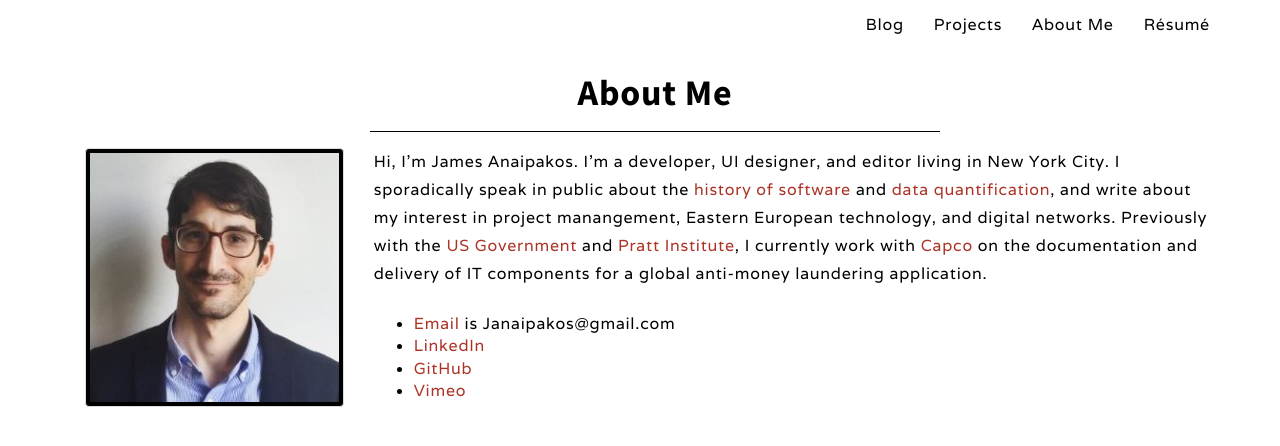
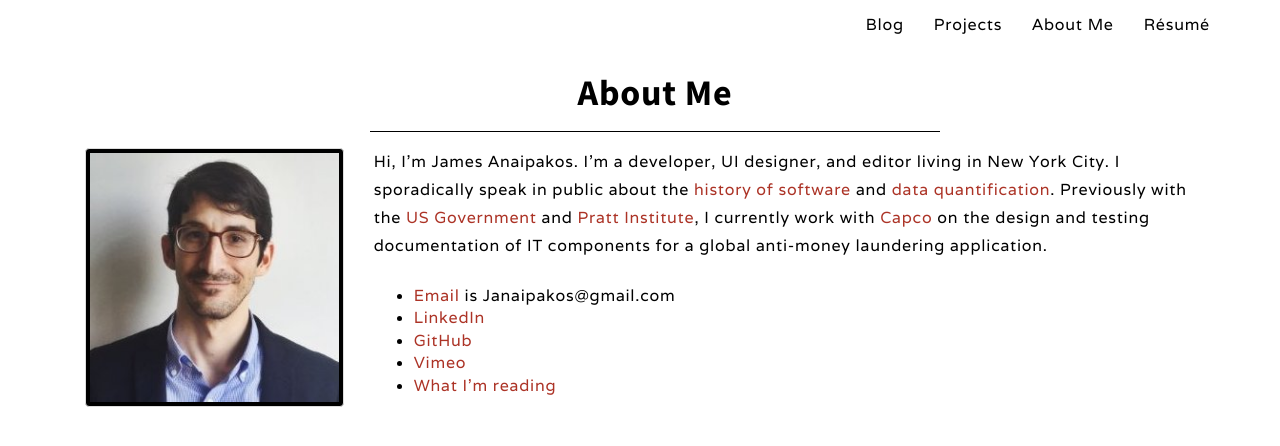
Before and after one commit to janaipakos/janaipakos.github.io, a Jekyll site: the page built from about.md, in a window 1280 px wide. Shown: the top 446 px of the page. Built offline with Jekyll 4.4.1, drawn with Linux system fonts in a browser that asks for light colours; nearby versions of some CDN libraries.

Commit message:
edit about me

```diff
--- a/about.md
+++ b/about.md
@@ -10,12 +10,13 @@ layout: default
                 <img class="img-thumbnail" src="images/headshot.jpg" alt="james anaipakos">
             </div>
             <div class="col-xs-12 col-sm-9 col-md-9 col-lg-9">
-                    <p>Hi, I'm James Anaipakos. I'm a developer, UI designer, and editor living in New York City. I sporadically speak in public about the <a class="link" href="http://sched.co/2AhK">history of software</a> and <a class="link" href="https://medium.com/@justinhendrix/previewing-nyc-media-lab-s-annual-summit-demo-session-ce5169df964e#.ds4ygjp8o">data quantification</a>, and write about my interest in project manangement, Eastern European technology, and digital networks. Previously with the <a class="link" href="https://dhs.gov">US Government</a> and <a class="link" href="https://pratt.edu">Pratt Institute</a>, I currently work with <a class="link" href="https://capco.com">Capco</a> on the documentation and delivery of IT components for a global anti-money laundering application.</p>
+                    <p>Hi, I'm James Anaipakos. I'm a developer, UI designer, and editor living in New York City. I sporadically speak in public about the <a class="link" href="http://sched.co/2AhK">history of software</a> and <a class="link" href="https://medium.com/@justinhendrix/previewing-nyc-media-lab-s-annual-summit-demo-session-ce5169df964e#.ds4ygjp8o">data quantification</a>. Previously with the <a class="link" href="https://dhs.gov">US Government</a> and <a class="link" href="https://pratt.edu">Pratt Institute</a>, I currently work with <a class="link" href="https://capco.com">Capco</a> on the design and testing documentation of IT components for a global anti-money laundering application.</p>
                     <ul style="text-align: left">
                     <li><a href="mailto:janaipakos@gmail.com" class="link" title="Open email window">Email</a> is Janaipakos@gmail.com</li>
                     <li><a alt="linkedin" href="https://www.linkedin.com/pub/james-anaipakos/48/345/16" class="link" title="LinkedIn- James Anaipakos">LinkedIn </a></li>
                     <li><a alt="linkedin" href="https://github.com/janaipakos" class="link" title="GitHub- James Anaipakos">GitHub </a> </li>
                     <li><a alt="vimeo" href="https://vimeo.com/jamesanaipakos" class="link" title="Vimeo">Vimeo</a></li>
+                    <li><a href="https://github.com/janaipakos/reads" class="link" title="What I'm Reading">What I'm reading</a></li>
 
                 </ul>
                 </div>
```
Also changed, not shown: resume.md (+1 -1 lines).
